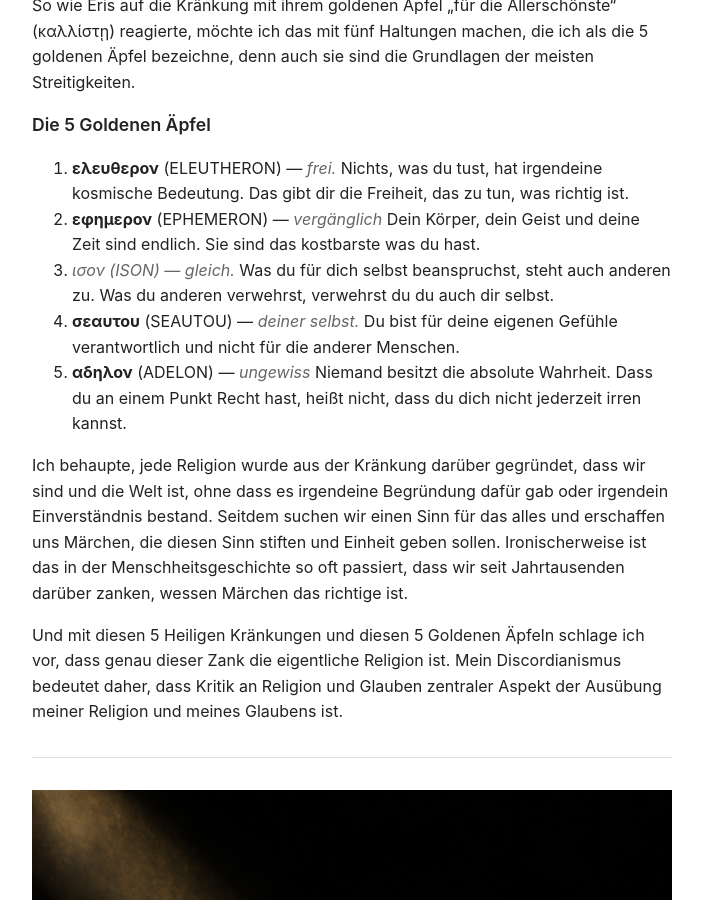
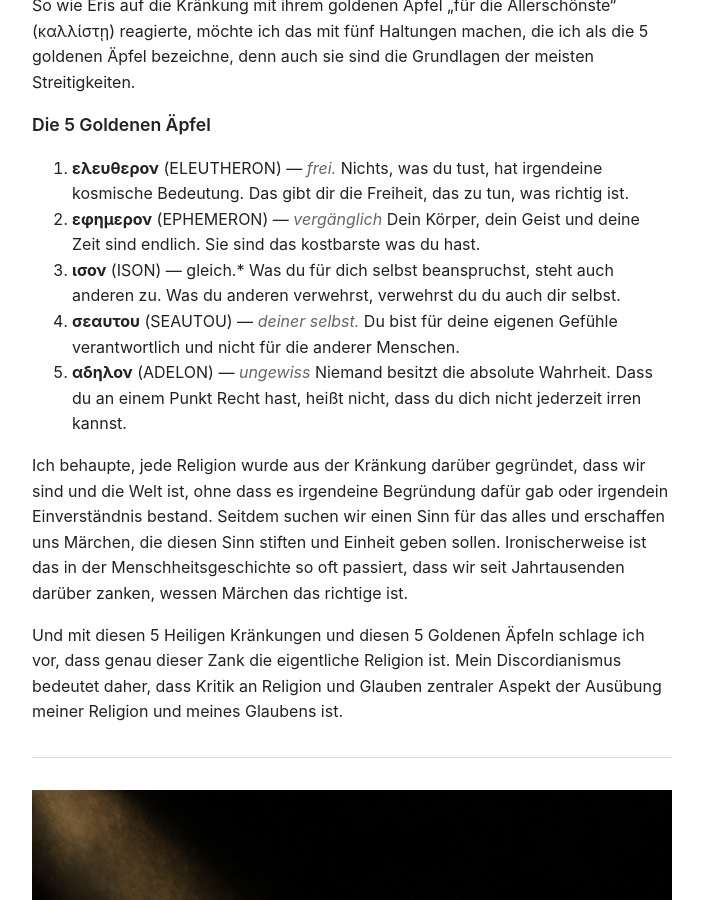
Before and after one commit to srslymarco/kallisti, a Jekyll site: the page built from essays/grundlegung.md, in a window 1280 px wide and 900 px high, scrolled down 1034 px. Shown: the whole window, without its empty margins (288-991 px from the left). Built offline with Jekyll 4.4.1, drawn with Linux system fonts in a browser that asks for light colours.

```diff
--- a/essays/grundlegung.md
+++ b/essays/grundlegung.md
@@ -24,7 +24,7 @@ So wie Eris auf die Kränkung mit ihrem goldenen Apfel „für die Allerschönst
 ## Die 5 Goldenen Äpfel
 1. **ελευθερον** (ELEUTHERON) — *frei.* Nichts, was du tust, hat irgendeine kosmische Bedeutung. Das gibt dir die Freiheit, das zu tun, was richtig ist.
 2. **εφημερον** (EPHEMERON) — *vergänglich* Dein Körper, dein Geist und deine Zeit sind endlich. Sie sind das kostbarste was du hast.
-3.  *ισον (ISON) — gleich.* Was du für dich selbst beanspruchst, steht auch anderen zu. Was du anderen verwehrst, verwehrst du du auch dir selbst.
+3. **ισον** (ISON) — gleich.* Was du für dich selbst beanspruchst, steht auch anderen zu. Was du anderen verwehrst, verwehrst du du auch dir selbst.
 4. **σεαυτου** (SEAUTOU) — *deiner selbst.* Du bist für deine eigenen Gefühle verantwortlich und nicht für die anderer Menschen.
 5. **αδηλον** (ADELON) — *ungewiss* Niemand besitzt die absolute Wahrheit. Dass du an einem Punkt Recht hast, heißt nicht, dass du dich nicht jederzeit irren kannst.
 
```
